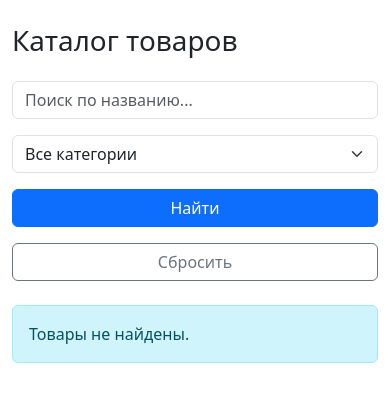
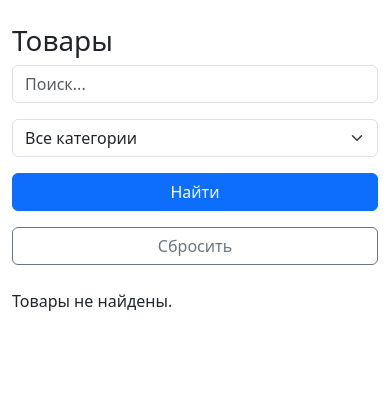
Before and after one commit to pozdnyak-coder/online-marketplace1, a Flask app: page / in a window 390 px wide. Shown: the part 78-480 px from the top of the page. Run offline with Flask 3, Linux system fonts and the light colour scheme.

Commit message:
Update index.html

```diff
--- a/static/templates/index.html
+++ b/static/templates/index.html
@@ -1,41 +1,42 @@
 {% extends "base.html" %}
-{% block title %}Каталог товаров{% endblock %}
+{% block title %}Каталог{% endblock %}
 {% block content %}
-<h1 class="mb-4">Каталог товаров</h1>
+<h1>Товары</h1>
 <form method="get" class="row g-3 mb-4">
-    <div class="col-md-4"><input type="text" name="search" class="form-control" placeholder="Поиск по названию..." value="{{ request.args.get('search', '') }}"></div>
+    <div class="col-md-4"><input type="text" name="search" class="form-control" placeholder="Поиск..." value="{{ request.args.get('search', '') }}"></div>
     <div class="col-md-3">
         <select name="category" class="form-select">
-            <option value="all" {% if not request.args.get('category') or request.args.get('category') == 'all' %}selected{% endif %}>Все категории</option>
-            <option value="electronics" {% if request.args.get('category') == 'electronics' %}selected{% endif %}>Электроника</option>
-            <option value="clothing" {% if request.args.get('category') == 'clothing' %}selected{% endif %}>Одежда</option>
-            <option value="books" {% if request.args.get('category') == 'books' %}selected{% endif %}>Книги</option>
-            <option value="home" {% if request.args.get('category') == 'home' %}selected{% endif %}>Товары для дома</option>
-            <option value="other" {% if request.args.get('category') == 'other' %}selected{% endif %}>Другое</option>
+            <option value="all">Все категории</option>
+            <option value="electronics" {% if request.args.get('category')=='electronics' %}selected{% endif %}>Электроника</option>
+            <option value="clothing" {% if request.args.get('category')=='clothing' %}selected{% endif %}>Одежда</option>
+            <option value="books" {% if request.args.get('category')=='books' %}selected{% endif %}>Книги</option>
+            <option value="home" {% if request.args.get('category')=='home' %}selected{% endif %}>Дом</option>
+            <option value="other" {% if request.args.get('category')=='other' %}selected{% endif %}>Другое</option>
         </select>
     </div>
-    <div class="col-md-2"><button type="submit" class="btn btn-primary w-100">Найти</button></div>
+    <div class="col-md-2"><button class="btn btn-primary w-100">Найти</button></div>
     <div class="col-md-3"><a href="{{ url_for('index') }}" class="btn btn-outline-secondary w-100">Сбросить</a></div>
 </form>
 <div class="row">
     {% for product in products %}
     <div class="col-md-4 mb-4">
-        <div class="card product-card h-100">
-            <div class="card-img-top bg-primary bg-gradient d-flex align-items-center justify-content-center text-white"><i class="bi bi-box-seam" style="font-size: 4rem;"></i></div>
+        <div class="card h-100">
             <div class="card-body">
-                <h5 class="card-title">{{ product.name }}</h5>
-                <p class="card-text text-muted">{{ product.description[:100] }}...</p>
-                <p class="card-text"><strong>{{ "%.2f"|format(product.price) }} ₽</strong> <span class="text-muted">/ шт</span></p>
-                <p><span class="badge bg-secondary">{{ product.category }}</span> <span class="text-muted">Продавец: {{ product.seller.username }}</span></p>
+                <h5>{{ product.name }}</h5>
+                <p>{{ product.description[:100] }}...</p>
+                <p><strong>{{ "%.2f"|format(product.price) }} ₽</strong></p>
+                <span class="badge bg-secondary">{{ product.category }}</span>
             </div>
-            <div class="card-footer bg-white border-0 pb-3">
+            <div class="card-footer">
                 <a href="{{ url_for('product_detail', product_id=product.id) }}" class="btn btn-outline-primary w-100 mb-2">Подробнее</a>
-                {% if current_user.is_authenticated %}<a href="{{ url_for('add_to_cart', product_id=product.id) }}" class="btn btn-primary w-100"><i class="bi bi-cart-plus"></i> В корзину</a>{% endif %}
+                {% if current_user.is_authenticated %}
+                <a href="{{ url_for('add_to_cart', product_id=product.id) }}" class="btn btn-success w-100">В корзину</a>
+                {% endif %}
             </div>
         </div>
     </div>
     {% else %}
-    <div class="col-12"><div class="alert alert-info">Товары не найдены.</div></div>
+    <p>Товары не найдены.</p>
     {% endfor %}
 </div>
 {% endblock %}
```
